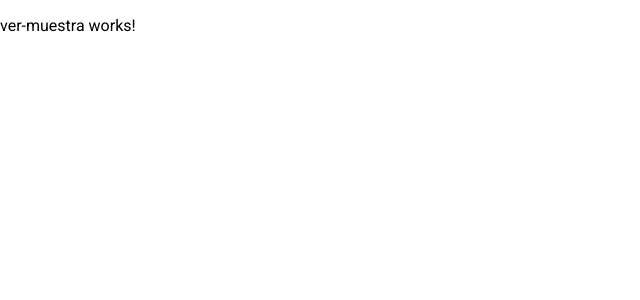
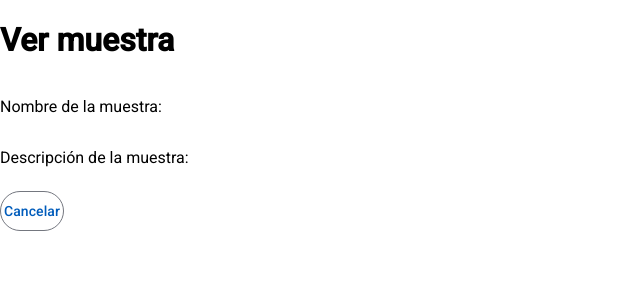
Before and after one commit to IVmxrina/Muestra, an Angular app in the folder FE-muestra/: page /verMuestra/1 in a window 1280 px wide. Shown: the top 300 px of the page, without its empty margins (0-640 px from the left). Built offline with nearby package versions, Linux system fonts and the light colour scheme; no server answers.

Commit message:
Modificaciones de visualizacion de muestras

```diff
--- a/FE-muestra/src/app/components/anadir-muestra/anadir-muestra.component.html
+++ b/FE-muestra/src/app/components/anadir-muestra/anadir-muestra.component.html
@@ -24,6 +24,10 @@
           <button type="submit" matButton="filled">Enviar</button>
         </div>
       </form>
+        <div class="example-button-row">
+          <button [routerLink]="['/']" matButton="outlined">Cancelar</button>
+        </div>
+
 
   </div>
 </div>
--- a/FE-muestra/src/app/components/anadir-muestra/anadir-muestra.component.ts
+++ b/FE-muestra/src/app/components/anadir-muestra/anadir-muestra.component.ts
@@ -7,11 +7,12 @@ import {MatIconModule} from '@angular/material/icon';
 import {MatDividerModule} from '@angular/material/divider';
 import {MatButtonModule} from '@angular/material/button';
 import { FormBuilder, FormGroup, ReactiveFormsModule, Validators } from '@angular/forms';
+import { RouterLink } from "@angular/router";
 
 
 @Component({
   selector: 'app-anadir-muestra',
-  imports: [MatProgressSpinnerModule, MatCardModule, MatSelectModule, MatInputModule,  MatIconModule, MatDividerModule, MatButtonModule, ReactiveFormsModule],
+  imports: [MatProgressSpinnerModule, MatCardModule, MatSelectModule, MatInputModule, MatIconModule, MatDividerModule, MatButtonModule, ReactiveFormsModule, RouterLink],
   templateUrl: './anadir-muestra.component.html',
   styleUrl: './anadir-muestra.component.css'
 })
--- a/FE-muestra/src/app/components/listado-muestras/listado-muestras.component.html
+++ b/FE-muestra/src/app/components/listado-muestras/listado-muestras.component.html
@@ -28,12 +28,12 @@
 
     <ng-container matColumnDef="acciones">
       <th mat-header-cell *matHeaderCellDef>
-        <button [routerLink]="['/anadirMuestra']">Agregar muestra</button>
+        <mat-icon [routerLink]="['/anadirMuestra']"  matToolTip="Añadir una nueva muestra" aria-hidden="false" aria-label="Example home icon" fontIcon="add"></mat-icon>
       </th>
       <td mat-cell *matCellDef="let element">
-        <mat-icon [routerLink]="['/verMuestra', 1]" matToolTip="Detales" aria-hidden="false" aria-label="Example home icon" fontIcon="search"></mat-icon>
-        <mat-icon [routerLink]="['/editarMuestra', 1]" matToolTip="Editar" aria-hidden="false" aria-label="Example home icon" fontIcon="edit"></mat-icon>
-        <mat-icon [routerLink]="['/eliminarMuestra', 1]" matToolTip="Eliminar" aria-hidden="false" aria-label="Example home icon" fontIcon="delete"></mat-icon>
+        <mat-icon [routerLink]="['/verMuestra/', element.id]" (click)="check(element.id)" matToolTip="Detalles" aria-hidden="false" aria-label="Example home icon" fontIcon="search"></mat-icon>
+        <mat-icon [routerLink]="['/editarMuestra/', element.id]" matToolTip="Editar" aria-hidden="false" aria-label="Example home icon" fontIcon="edit"></mat-icon>
+        <mat-icon [routerLink]="['/eliminarMuestra/', element.id]" matToolTip="Eliminar" aria-hidden="false" aria-label="Example home icon" fontIcon="delete"></mat-icon>
       </td>
     </ng-container>
 
--- a/FE-muestra/src/app/components/listado-muestras/listado-muestras.component.ts
+++ b/FE-muestra/src/app/components/listado-muestras/listado-muestras.component.ts
@@ -49,12 +49,15 @@ export class ListadoMuestrasComponent implements AfterViewInit {
       const data = await firstValueFrom(this._muestraService.getMuestras());
       this.muestras = data;
       this.dataSource.data = this.muestras;
-      console.log(this.dataSource.data);
     } catch (error) {
       console.error('Error al obtener las muestras:', error);
     }
   }
 
+  check(id: number){
+    console.log(id);
+  }
+
 
 
 }
--- a/FE-muestra/src/app/components/ver-muestra/ver-muestra.component.css
+++ b/FE-muestra/src/app/components/ver-muestra/ver-muestra.component.css
@@ -0,0 +1,34 @@
+.body-agregar{
+  width: 80%;
+  margin: 0 10%;
+  text-align: center;
+}
+.form-agregar{
+  width: 100%;
+  text-align: center;
+  padding-top: 2vh;
+}
+
+    .inputs{
+      width: 100%;
+      text-align: center;
+      padding-top: 2vh;
+    }
+
+    /* Botones */
+    .example-button-row .mat-mdc-button-base {
+      margin: 8px 8px 8px 0;
+      width: 40%;
+    }
+
+.mat-spinner{
+  margin: 0 auto;
+  display: block;
+}
+
+
+:host {
+  display: flex;
+  flex-direction: column;
+  align-items: flex-start;
+}
--- a/FE-muestra/src/app/components/ver-muestra/ver-muestra.component.html
+++ b/FE-muestra/src/app/components/ver-muestra/ver-muestra.component.html
@@ -1 +1,8 @@
-<p>ver-muestra works!</p>
+<h1>Ver muestra</h1>
+
+<p>Nombre de la muestra: {{ muestra!.nombre }}</p>
+<p>Descripción de la muestra: {{ muestra!.descripcion }}</p>
+
+<div class="example-button-row">
+          <button [routerLink]="['/']" matButton="outlined">Cancelar</button>
+        </div>
--- a/FE-muestra/src/app/components/ver-muestra/ver-muestra.component.ts
+++ b/FE-muestra/src/app/components/ver-muestra/ver-muestra.component.ts
@@ -1,11 +1,43 @@
-import { Component } from '@angular/core';
+import { Component, OnInit } from '@angular/core';
+import { Muestra } from '../../interfaces/muestra';
+import { MuestraService } from '../../services/muestra.service';
+import { ActivatedRoute } from '@angular/router';
+import { firstValueFrom } from 'rxjs';
+import {RouterLink} from "@angular/router";
+import {MatButtonModule} from '@angular/material/button';
 
 @Component({
   selector: 'app-ver-muestra',
-  imports: [],
+  imports: [RouterLink, MatButtonModule],
   templateUrl: './ver-muestra.component.html',
   styleUrl: './ver-muestra.component.css'
 })
-export class VerMuestraComponent {
+
+export class VerMuestraComponent implements OnInit {
+    muestra: Muestra = {
+      id: 0,
+      nombre: '',
+      descripcion: ''
+    };
+    idRuta: number = 0;
+
+  constructor(private _muestraService: MuestraService,  private aRoute: ActivatedRoute) {
+      this.idRuta = Number(this.aRoute.snapshot.paramMap.get('id'));
+    }
+
+  ngOnInit(): void {
+    this.obtenerMuestra();
+  }
+
+  async obtenerMuestra() {
+    try{
+      const data = await firstValueFrom(this._muestraService.getMuestra(this.idRuta));
+      this.muestra = data;
+
+    } catch (error) {
+      console.error('Error al obtener la muestra:', error);
+    }
+
+  }
 
 }
```
